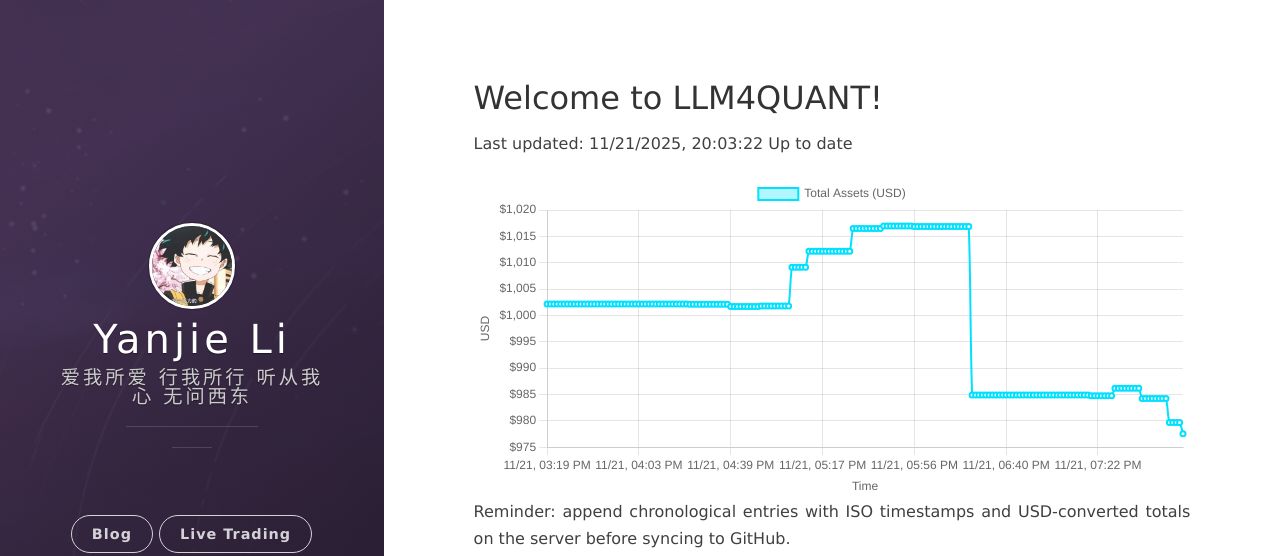
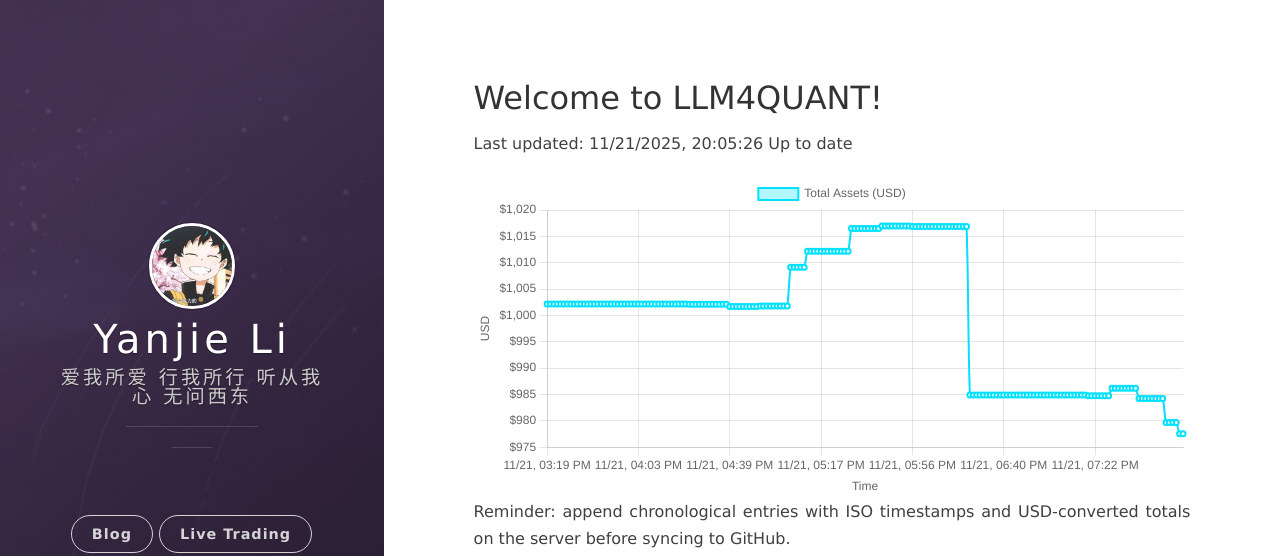
Before and after one commit to leeyegy/leeyegy.github.io, a Jekyll site: the page built from live-trading.html, in a window 1280 px wide. Shown: the top 556 px of the page. Built offline with Jekyll 4.4.1, drawn with Linux system fonts in a browser that asks for light colours; nearby versions of some CDN libraries.

Commit message:
AccountMonitor: update balance history 2025-11-22T04:05:26+08:00

```diff
--- a/assets/data/binance/balance-history.json
+++ b/assets/data/binance/balance-history.json
@@ -1,5 +1,5 @@
 {
-  "generatedAt": "2025-11-22T04:03:22+08:00",
+  "generatedAt": "2025-11-22T04:05:26+08:00",
   "asset": "total_usd_value",
   "history": [
     {
@@ -753,6 +753,10 @@
     {
       "timestamp": "2025-11-22T04:03:22+08:00",
       "totalUsd": 977.56658178
+    },
+    {
+      "timestamp": "2025-11-22T04:05:26+08:00",
+      "totalUsd": 977.56658178
     }
   ]
 }
```
